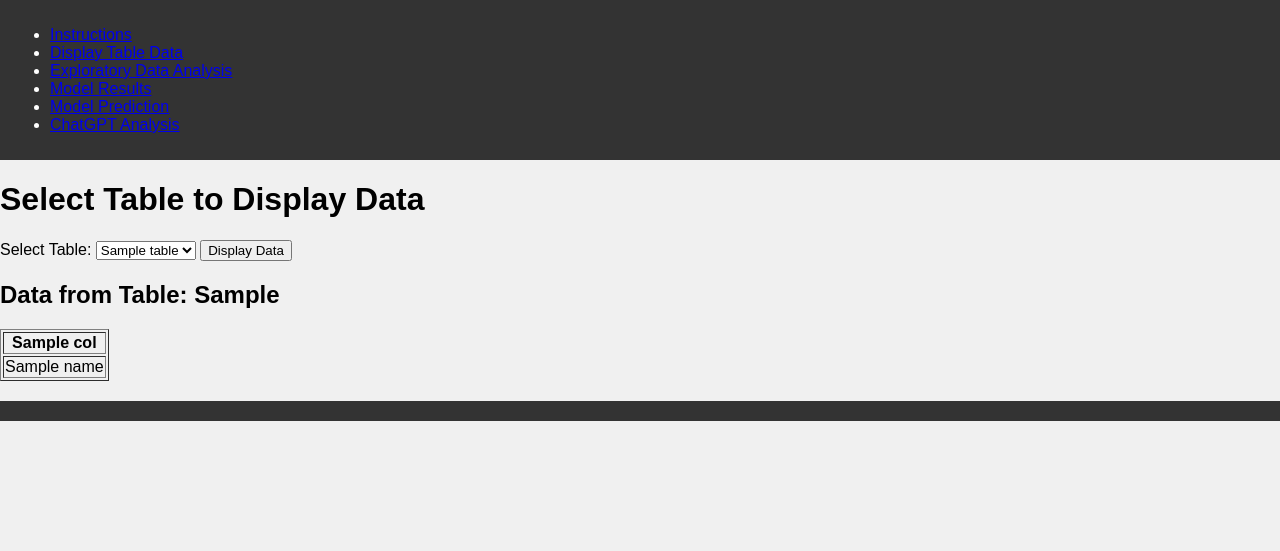
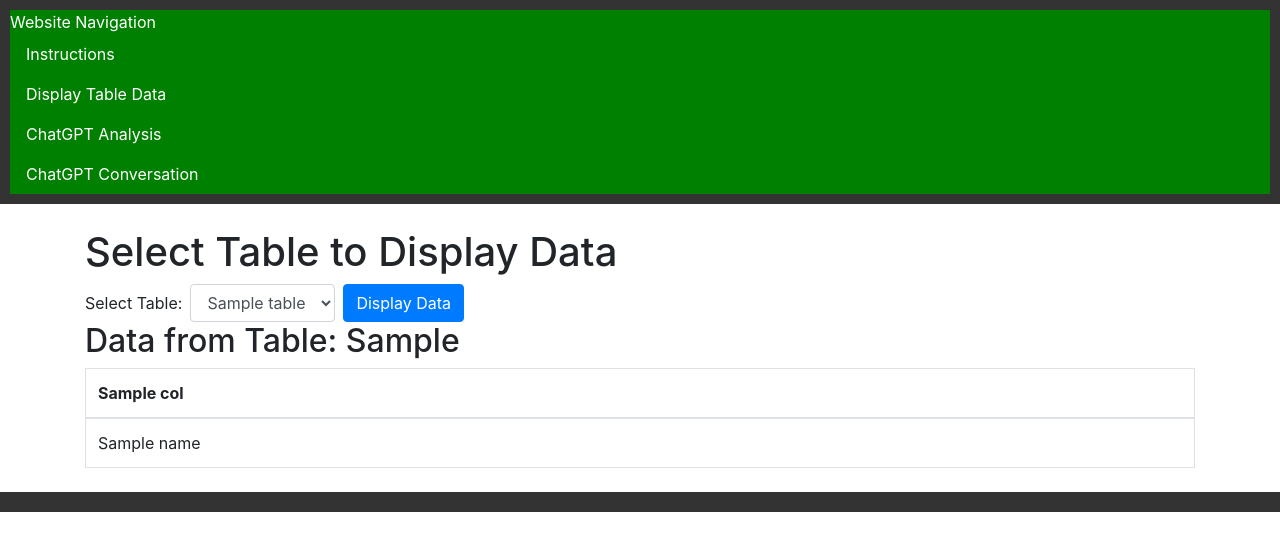
Before and after one commit to jerryevalentine/P4, a Flask app: template templates/display_data.html in a window 1280 px wide. Shown: the top 551 px of the page. Run offline with Flask 3, Linux system fonts and the light colour scheme; the template is opened without the code that fills it: most values are stand-ins (such as "Sample title", 1, 10 or a date in 2020); parts of the project's set-up code (start-up, migrations or seed data) failed here and were passed over; some libraries are stand-ins or nearby versions.

Commit message:
Add files via upload

```diff
--- a/templates/base.html
+++ b/templates/base.html
@@ -1,31 +1,44 @@
+<!----------------------------------------------------------------------->
+<!-- Note the rules for functionality (bootstrap) and aesthetics (CSS) -->
+<!----------------------------------------------------------------------->
+<!-------- CSS is for aesthetics, in general, not functionality --------->
+<!------ Bootstrap is for functionality, in general, not aesthetics------>
+
 <!DOCTYPE html>
 <html lang="en">
 <head>
     <meta charset="UTF-8">
     <meta name="viewport" content="width=device-width, initial-scale=1.0">
+
     <title>{% block title %}Project 3 Team 7{% endblock %}</title>
+
+<!--CSS-->
     <link rel="stylesheet" href="{{ url_for('static', filename='styles.css') }}">
-    <!-- Include any additional CSS or meta tags here -->
+<!--Bootstrapc-->
+    <link rel="stylesheet" href="https://stackpath.bootstrapcdn.com/bootstrap/4.3.1/css/bootstrap.min.css">
 </head>
 <body>
     <header>
-        <nav>
-            <ul>
-                <li><a href="/">Instructions</a></li>
-                <li><a href="/display_data">Display Table Data</a></li>
-                <li><a href="/EDA">Exploratory Data Analysis</a></li>
-                <li><a href="/model_results">Model Results</a></li>
-                <li><a href="/model_prediction">Model Prediction</a></li>
-                <li><a href="/chatgpt_analysis">ChatGPT Analysis</a></li>
+        <nav class="nav-pane">
+            <ul class="nav flex-column">
+                <li class="nav-item">Website Navigation
+                    <a class="nav-link" href="/">Instructions</a>
+                    <a class="nav-link" href="/display_data">Display Table Data</a>
+                    <a class="nav-link" href="/chatgpt_analysis">ChatGPT Analysis</a>
+                    <a class="nav-link" href="/chatgpt_conversation">ChatGPT Conversation</a>
+                </li>
             </ul>
         </nav>
     </header>
-    <main>
+    <main class="container mt-4">
         {% block content %}
         <!-- This block will be overridden by content from other pages -->
         {% endblock %}
     </main>
-    <footer>
+    <footer class="mt-4">
     </footer>
+    <script src="https://code.jquery.com/jquery-3.3.1.slim.min.js"></script>
+    <script src="https://cdnjs.cloudflare.com/ajax/libs/popper.js/1.14.7/umd/popper.min.js"></script>
+    <script src="https://stackpath.bootstrapcdn.com/bootstrap/4.3.1/js/bootstrap.min.js"></script>
 </body>
 </html>
--- a/templates/chatgpt_analysis.html
+++ b/templates/chatgpt_analysis.html
@@ -11,11 +11,7 @@
             {% endfor %}
         </select>
     </div>
-    <div>
-        <label for="user_input">Enter text:</label>
-        <textarea id="user_input" name="user_input" rows="10" cols="100" maxlength="10000"></textarea>
-    </div>
-    <button type="submit">Submit to ChatGPT</button>
+    <button type="submit">Get Analysis</button>
 </form>
 {% if chatgpt_results %}
     <h3>Analysis</h3>
--- a/templates/display_data.html
+++ b/templates/display_data.html
@@ -3,19 +3,19 @@
 {% block content %}
 <h1>Select Table to Display Data</h1>
 
-<form method="post">
-    <label for="table">Select Table:</label>
-    <select name="table" id="table">
-        {% for table in tables %}
+<form method="post" class="form-inline"><!-- Bootstrap -->
+    <label for="table" class="mr-2">Select Table:</label><!-- Bootstrap -->
+    <select name="table" id="table" class="form-control mr-2"><!-- Bootstrap -->
+        {% for table in metadata %}
             <option value="{{ table }}" {% if table == selected_table %}selected{% endif %}>{{ table }}</option>
         {% endfor %}
     </select>
-    <button type="submit">Display Data</button>
+    <button type="submit" class="btn btn-primary">Display Data</button>
 </form>
 
 {% if table_data is not none and not table_data.empty %}
     <h2>Data from Table: {{ selected_table }}</h2>
-    <table border="1">
+    <table class="table table-bordered">
         <thead>
             <tr>
                 {% for col in table_data.columns %}
```
Also changed, not shown: templates/chatgpt_conversation.html (added, +16 -0 lines).
